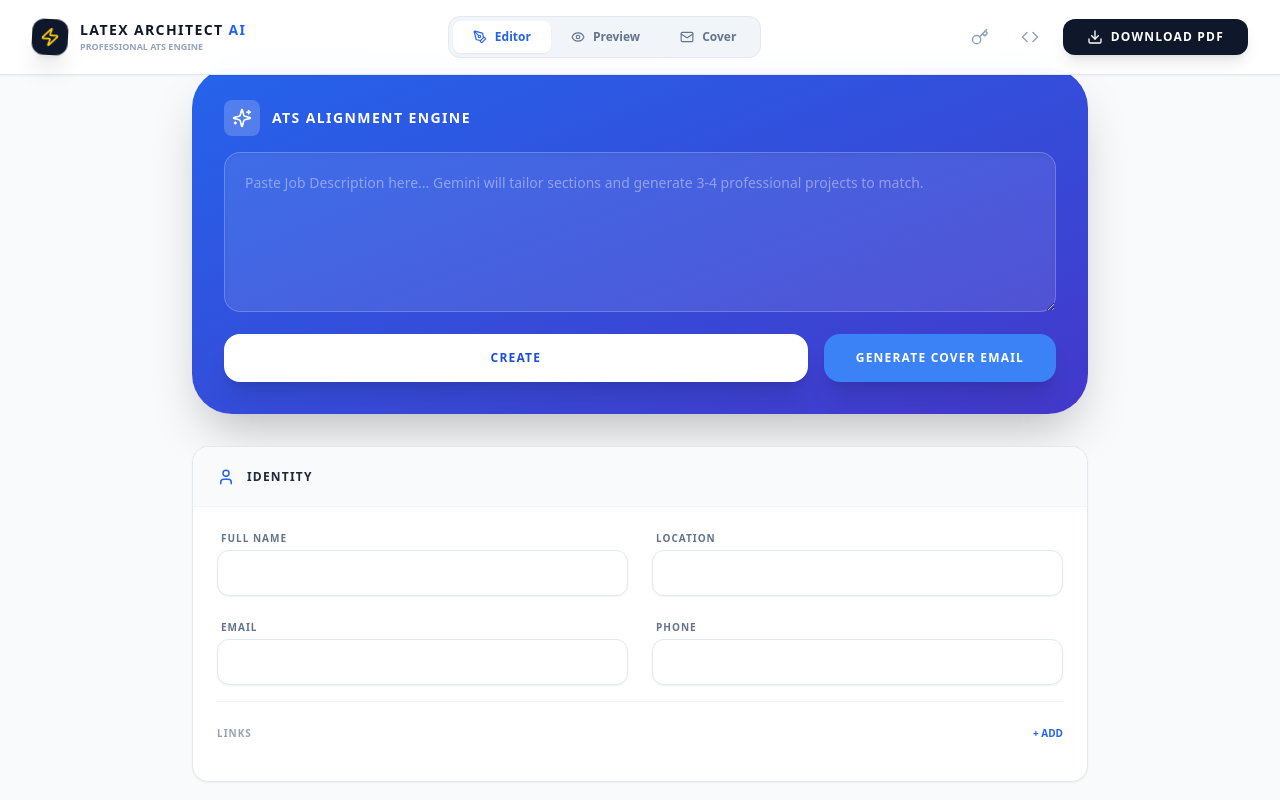
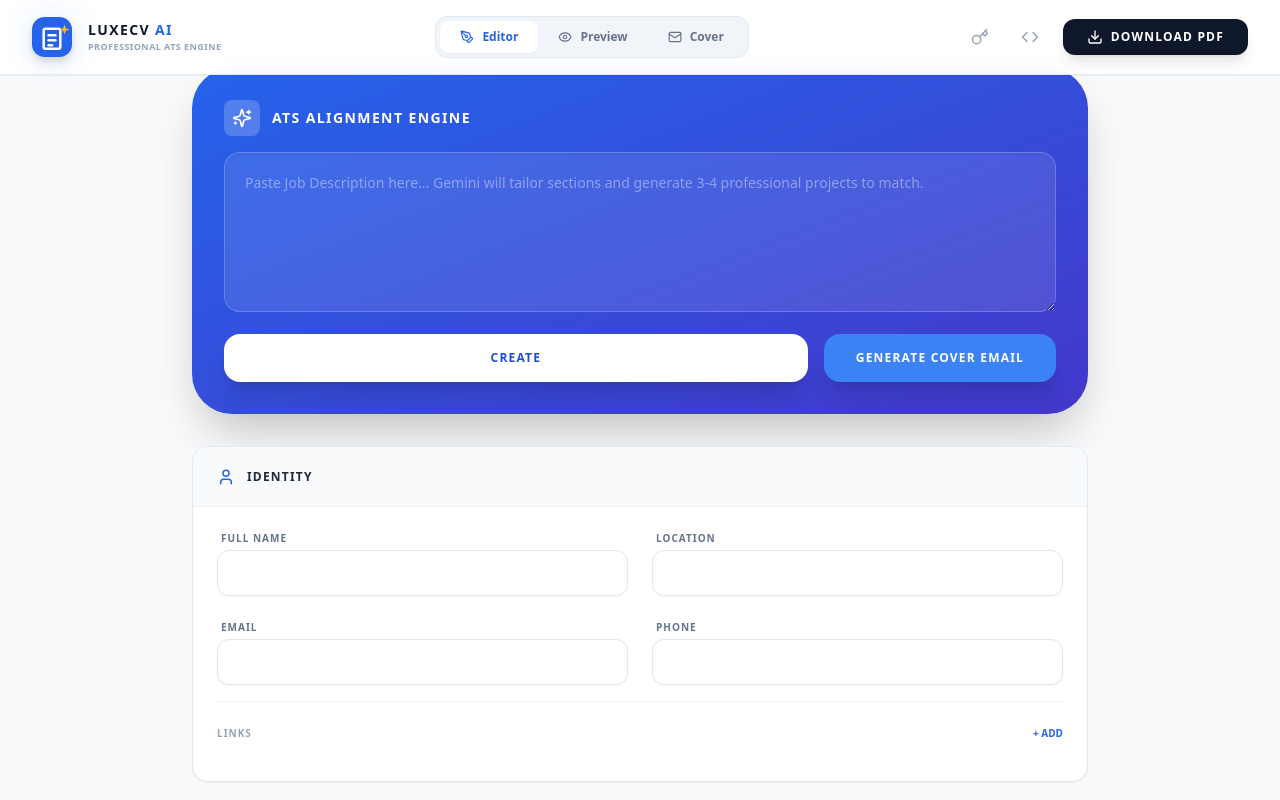
Before and after one commit to Shijastk/ai-powerd-resume-builder, a React (Vite) app: page /builder in a window 1280 px wide. Shown: the top 800 px of the page. Built offline with nearby package versions, Linux system fonts and the light colour scheme.

Commit message:
feat: updated branding to LuxeCV with new logo and full-screen premium loading screen

```diff
--- a/src/components/LoadingScreen.tsx
+++ b/src/components/LoadingScreen.tsx
@@ -32,34 +32,37 @@
     }, []);
 
     return (
-        <div className="fixed inset-0 bg-slate-50 flex flex-col items-center justify-center z-[100] font-sans">
-            <div className="bg-white p-12 rounded-[2rem] shadow-2xl flex flex-col items-center gap-8 animate-in fade-in zoom-in duration-500 max-w-sm w-full mx-4 border border-slate-100">
-                <div className="relative">
-                    <div className="absolute inset-0 bg-blue-500 blur-xl opacity-20 rounded-full animate-pulse"></div>
-                    <div className="bg-gradient-to-tr from-slate-900 to-slate-800 p-5 rounded-2xl shadow-xl relative transform transition-transform hover:scale-105 duration-300">
-                        <Sparkles size={40} className="text-yellow-400 animate-pulse" />
-                    </div>
-                    <div className="absolute -bottom-2 -right-2 bg-blue-600 p-1.5 rounded-lg border-4 border-white shadow-lg">
-                        <Loader2 size={16} className="text-white animate-spin" />
-                    </div>
+        <div className="fixed inset-0 bg-gradient-to-br from-slate-900 via-blue-900 to-slate-900 flex flex-col items-center justify-center z-[100] font-sans text-white">
+            <div className="flex flex-col items-center gap-8 animate-in fade-in zoom-in duration-700">
+                <div className="relative group">
+                    <div className="absolute inset-0 bg-blue-500 blur-2xl opacity-30 rounded-full group-hover:opacity-50 transition-opacity duration-500 animate-pulse"></div>
+                    <img src="/favicon.svg" alt="LuxeCV Logo" className="w-24 h-24 drop-shadow-2xl relative z-10" />
                 </div>
 
-                <div className="text-center space-y-2 w-full">
-                    <h2 className="text-xl font-black tracking-widest uppercase text-slate-900">LuxeCV AI</h2>
-                    <div className="h-1 w-full bg-slate-100 rounded-full overflow-hidden">
-                        <div
-                            className="h-full bg-blue-600 rounded-full transition-all duration-300 ease-out"
-                            style={{ width: `${Math.min(100, progress)}%` }}
-                        />
+                <div className="text-center space-y-6 max-w-xs w-full">
+                    <h2 className="text-3xl font-black tracking-[0.2em] uppercase drop-shadow-lg">
+                        LuxeCV<span className="text-blue-400">.</span>
+                    </h2>
+
+                    <div className="space-y-3">
+                        <div className="h-1.5 w-full bg-slate-800/50 rounded-full overflow-hidden backdrop-blur-sm border border-white/10">
+                            <div
+                                className="h-full bg-blue-500 rounded-full transition-all duration-300 ease-out shadow-[0_0_15px_rgba(59,130,246,0.5)]"
+                                style={{ width: `${Math.min(100, progress)}%` }}
+                            />
+                        </div>
+                        <p className="text-[10px] font-bold text-blue-200/60 uppercase tracking-widest animate-pulse">
+                            {quotes[quoteIndex]}
+                        </p>
                     </div>
-                    <p className="text-[10px] font-bold text-slate-400 uppercase pt-2 animate-fade-in transition-opacity duration-300 min-h-[15px]">
-                        {quotes[quoteIndex]}
-                    </p>
                 </div>
             </div>
 
-            <div className="absolute bottom-8 text-slate-400 text-[10px] font-medium tracking-wider uppercase opacity-50">
-                Powered by Gemini 1.5 Pro
+            <div className="absolute bottom-10 flex flex-col items-center gap-2 opacity-50">
+                <div className="flex items-center gap-2 text-[10px] font-bold tracking-widest uppercase text-blue-200">
+                    <Sparkles size={12} className="text-blue-400" />
+                    <span>Powered by Gemini 1.5 Pro</span>
+                </div>
             </div>
         </div>
     );
--- a/src/pages/LandingPage.tsx
+++ b/src/pages/LandingPage.tsx
@@ -14,10 +14,8 @@
         <div className="min-h-screen bg-slate-50 font-sans selection:bg-blue-100 selection:text-blue-900 overflow-x-hidden">
             {/* Navbar */}
             <nav className="fixed w-full top-0 z-50 bg-white/80 backdrop-blur-md border-b border-slate-100 h-16 flex items-center justify-between px-6 lg:px-12">
-                <div className="flex items-center gap-2">
-                    <div className="w-8 h-8 bg-gradient-to-tr from-indigo-600 to-blue-500 rounded-lg flex items-center justify-center text-white font-bold text-lg shadow-lg shadow-blue-500/20">
-                        L
-                    </div>
+                <div className="flex items-center gap-3">
+                    <img src="/favicon.svg" alt="LuxeCV Logo" className="w-8 h-8 drop-shadow-md" />
                     <span className="font-extrabold text-lg text-slate-900 tracking-tight">LuxeCV<span className="text-blue-600">.</span></span>
                 </div>
                 <div className="hidden md:flex items-center gap-8 text-sm font-medium text-slate-600">
--- a/src/pages/ResumeBuilder.tsx
+++ b/src/pages/ResumeBuilder.tsx
@@ -264,17 +264,20 @@
         <div className="min-h-screen bg-slate-50 font-sans pb-20 overflow-x-hidden">
             <nav className="fixed w-full top-0 z-50 bg-white/95 backdrop-blur-md border-b border-slate-200 px-8 py-4 flex flex-col md:flex-row justify-between items-center gap-4 shadow-sm">
                 <div
-                    className="flex items-center gap-3 cursor-pointer select-none"
+                    className="flex items-center gap-4 cursor-pointer select-none group"
                     onDoubleClick={() => setShowLoginModal(true)}
                     title="Double click for admin login"
                 >
-                    <div className={`bg-slate-900 p-2 rounded-xl text-white shadow-xl rotate-3 transition-colors ${localStorage.getItem('is_admin') ? 'bg-indigo-600' : ''}`}>
-                        <Zap size={20} className="text-yellow-400" />
+                    <div className="relative">
+                        <div className="absolute inset-0 bg-blue-500 blur-lg opacity-20 rounded-full group-hover:opacity-40 transition-opacity"></div>
+                        <img src="/favicon.svg" alt="Logo" className="w-10 h-10 drop-shadow-lg transform transition-transform group-hover:scale-105 group-hover:rotate-3" />
                     </div>
                     <div>
-                        <h1 className="text-sm font-black tracking-widest uppercase">LaTeX Architect <span className="text-blue-600">AI</span></h1>
-                        <p className="text-[9px] font-bold text-slate-400 uppercase">
-                            {localStorage.getItem('is_admin') === 'true' ? 'Premium Unlocked' : 'Professional ATS Engine'}
+                        <h1 className="text-sm font-black tracking-widest uppercase text-slate-900">LuxeCV <span className="text-blue-600">AI</span></h1>
+                        <p className="text-[9px] font-bold text-slate-400 uppercase tracking-wider flex items-center gap-1">
+                            {localStorage.getItem('is_admin') === 'true' ? (
+                                <><span className="w-1.5 h-1.5 rounded-full bg-green-500 animate-pulse" /> Premium Unlocked</>
+                            ) : 'Professional ATS Engine'}
                         </p>
                     </div>
                 </div>
```
